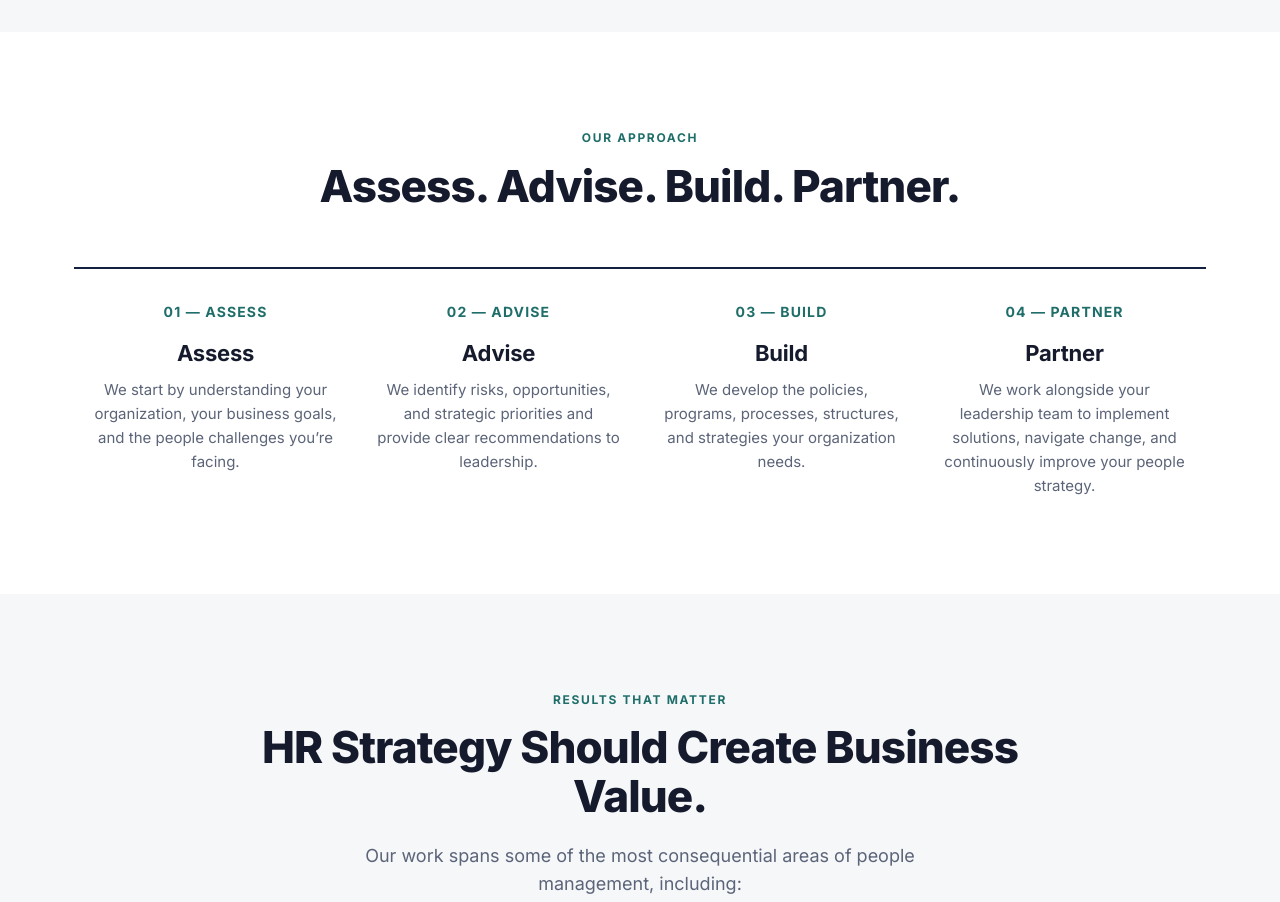
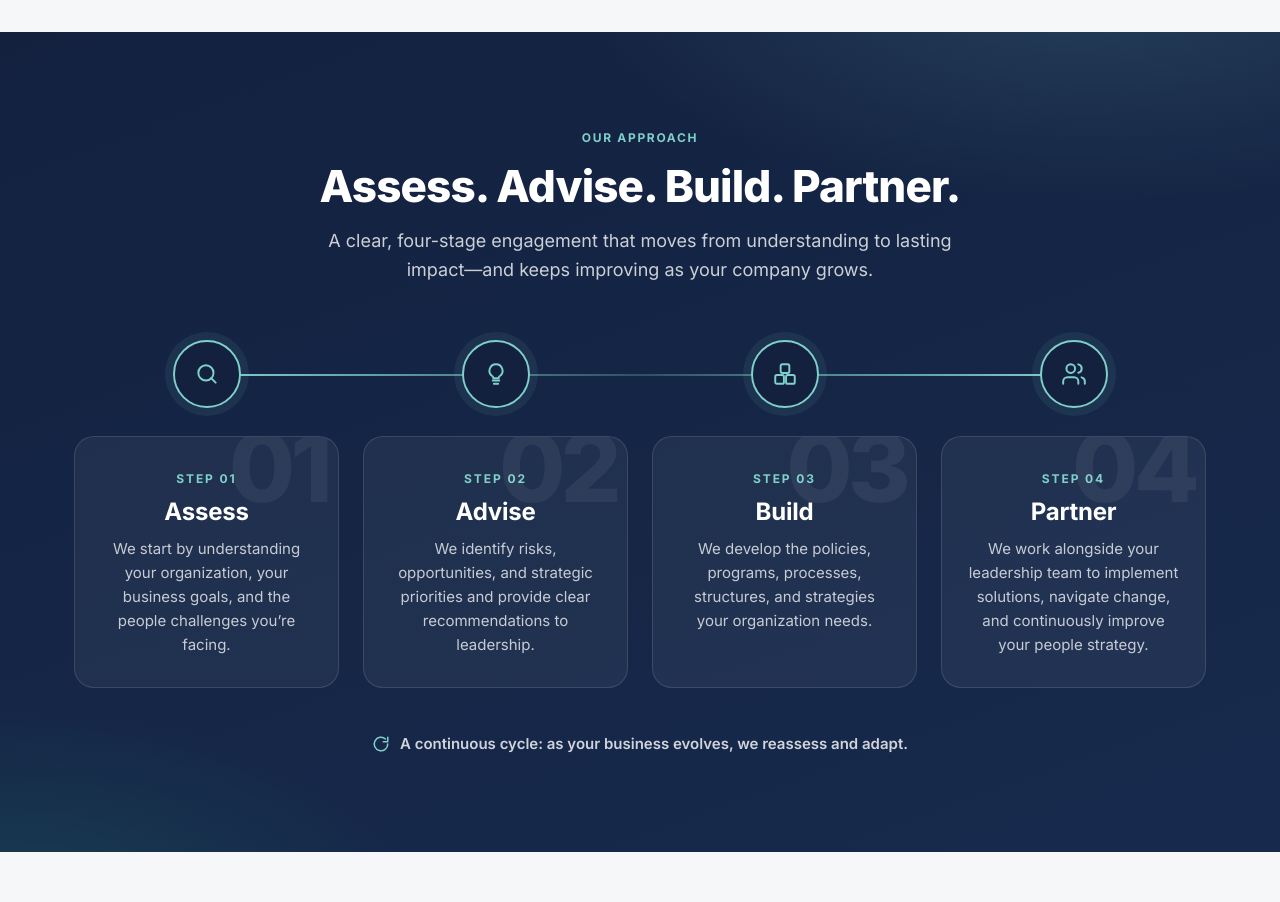
Before and after one commit to Alloo4/Carroll-consulting, a plain HTML site: page index.html in a window 1280 px wide. Shown: the part 4440-5342 px from the top of the page. Drawn offline with Linux system fonts and the light colour scheme.

Commit message:
Home: redesign Our Approach as a connected four-step journey
Co-Authored-By: Claude Opus 5.5 <noreply@anthropic.com>

```diff
--- a/css/styles.css
+++ b/css/styles.css
@@ -182,7 +182,6 @@ h3 { font-size: 20px; font-weight: 700; letter-spacing: -0.01em; }
 .home-page .pillar li::before { position: static; display: inline-block; margin-right: 8px; }
 .home-page .problems-head { flex-direction: column; align-items: center; }
 .home-page .problem { align-items: center; }
-.home-page .step { padding-right: 18px; padding-left: 18px; }
 .home-page .insights-box > a { justify-self: center; }
 .home-page .cta-box .hero-actions { justify-content: center; }
 
@@ -214,7 +213,6 @@ h3 { font-size: 20px; font-weight: 700; letter-spacing: -0.01em; }
 .home-page .cta-box .hero-actions { justify-content: center; }
 .home-page .cta-side { max-width: 620px; width: 100%; }
 .home-page .pillar .link { align-self: center; justify-content: center; }
-.home-page .steps .step { padding-left: 18px; padding-right: 18px; }
 .home-page .pillars-cta { margin-top: 48px; text-align: center; }
 .home-page .pillars-cta .btn { font-size: 16px; padding: 16px 30px; }
 
@@ -277,11 +275,55 @@ h3 { font-size: 20px; font-weight: 700; letter-spacing: -0.01em; }
 .section-head h2 { margin-top: 0; }
 .section-head .lead { margin-top: 16px; }
 .section-head-tight { margin-bottom: 40px; }
-.steps { display: grid; grid-template-columns: repeat(4, 1fr); gap: 0; border-top: 2px solid var(--navy); }
-.step { padding: 32px 28px 0 0; }
-.step .n { font-size: 14px; font-weight: 700; color: var(--teal); margin-bottom: 18px; letter-spacing: .08em; }
-.step h3 { font-size: 22px; margin-bottom: 12px; }
-.step p { color: var(--muted); font-size: 15px; }
+/* OUR APPROACH: connected four-stage journey on a dark band */
+.approach {
+  position: relative; overflow: hidden; color: #fff;
+  background:
+    radial-gradient(900px 420px at 85% -10%, rgba(127,208,201,.18), transparent 60%),
+    radial-gradient(700px 380px at 0% 110%, rgba(31,110,106,.35), transparent 60%),
+    linear-gradient(160deg, var(--navy) 0%, #172a4d 100%);
+}
+.approach .eyebrow { color: var(--teal-light); }
+.approach h2 { color: #fff; }
+.approach .section-head .lead { color: rgba(255,255,255,.78); max-width: 640px; }
+.journey { list-style: none; display: grid; grid-template-columns: repeat(4, 1fr); gap: 24px; position: relative; }
+/* The track that links the four nodes */
+.journey::before {
+  content: ""; position: absolute; top: 34px; left: 12.5%; right: 12.5%; height: 2px;
+  background: linear-gradient(90deg, var(--teal-light), rgba(127,208,201,.25) 50%, var(--teal-light));
+}
+.journey-step { position: relative; display: flex; flex-direction: column; align-items: center; }
+.journey-node {
+  position: relative; z-index: 1; width: 68px; height: 68px; border-radius: 50%;
+  display: grid; place-items: center; color: var(--teal-light);
+  background: var(--navy); border: 2px solid var(--teal-light);
+  box-shadow: 0 0 0 8px rgba(127,208,201,.08);
+  transition: background .25s ease, color .25s ease, transform .25s ease;
+}
+.journey-card {
+  position: relative; overflow: hidden; margin-top: 28px; width: 100%; flex: 1;
+  padding: 32px 24px 30px; border-radius: 20px;
+  background: rgba(255,255,255,.05); border: 1px solid rgba(255,255,255,.12);
+  transition: transform .25s ease, background .25s ease, border-color .25s ease;
+}
+.journey-num {
+  position: absolute; top: -18px; right: 10px; font-size: 96px; font-weight: 800; line-height: 1;
+  letter-spacing: -0.05em; color: rgba(255,255,255,.06); pointer-events: none;
+}
+.journey-kicker { font-size: 12px; font-weight: 700; letter-spacing: .16em; text-transform: uppercase; color: var(--teal-light); margin-bottom: 10px; }
+.journey-card h3 { font-size: 24px; color: #fff; margin-bottom: 12px; }
+.journey-card p:last-child { color: rgba(255,255,255,.75); font-size: 15px; }
+.journey-step:hover .journey-card { transform: translateY(-6px); background: rgba(255,255,255,.09); border-color: rgba(127,208,201,.5); }
+.journey-step:hover .journey-node { background: var(--teal-light); color: var(--navy); transform: scale(1.06); }
+.journey-loop {
+  margin-top: 44px; display: flex; align-items: center; justify-content: center; gap: 10px;
+  font-size: 15px; font-weight: 600; color: rgba(255,255,255,.8);
+}
+.journey-loop svg { color: var(--teal-light); flex: none; }
+@media (prefers-reduced-motion: reduce) {
+  .journey-card, .journey-node { transition: none; }
+  .journey-step:hover .journey-card, .journey-step:hover .journey-node { transform: none; }
+}
 
 /* RESULTS */
 .results { background: var(--bg); }
@@ -494,8 +536,8 @@ footer { background: #fff; border-top: 1px solid var(--line); padding: 72px 0 40
   .pillar-grid, .problem-grid, .creds-grid, .philosophy-grid, .article-list { grid-template-columns: 1fr; }
   .engage-grid { grid-template-columns: 1fr 1fr; }
   .service-grid, .expect-steps { grid-template-columns: 1fr; }
-  .steps { grid-template-columns: 1fr 1fr; }
-  .step { padding-bottom: 36px; }
+  .journey { grid-template-columns: 1fr 1fr; row-gap: 40px; }
+  .journey::before { display: none; }
   .insights-box { grid-template-columns: 1fr; padding: 36px; }
   .cta-box { padding: 56px 32px; }
   .beyond { padding: 52px 36px; }
@@ -510,13 +552,16 @@ footer { background: #fff; border-top: 1px solid var(--line); padding: 72px 0 40
   .nav .btn { padding: 9px 16px; font-size: 13px; }
   .nav-links { padding-left: 16px; padding-right: 16px; }
   .trust-strip { flex-direction: column; align-items: center; gap: 10px; }
+  .journey { grid-template-columns: 1fr; max-width: 420px; margin: 0 auto; }
+  .journey-loop { display: block; text-align: center; }
+  .journey-loop svg { display: inline-block; vertical-align: -3px; margin-right: 6px; }
   .jump-nav a { flex: 1 1 calc(50% - 10px); justify-content: center; }
 }
 @media (max-width: 420px) {
   /* Wordmark collapses to the mark so the CTA and menu button still fit. */
   .nav .logo-text { display: none; }
   .hero-actions .btn { width: 100%; justify-content: center; }
-  .result-cards, .stats, .steps, .engage-grid, .form-grid, .checks { grid-template-columns: 1fr; }
+  .result-cards, .stats, .journey, .engage-grid, .form-grid, .checks { grid-template-columns: 1fr; }
   .cta-box { padding: 44px 24px; border-radius: 22px; }
   .cta .btn, .form-submit .btn { width: 100%; justify-content: center; }
   .foot-grid { grid-template-columns: 1fr; }
--- a/index.html
+++ b/index.html
@@ -234,18 +234,52 @@
 </section>
 
 <!-- OUR APPROACH -->
-<section>
+<section class="approach">
   <div class="wrap">
     <div class="section-head">
       <p class="eyebrow">Our Approach</p>
       <h2>Assess. Advise. Build. Partner.</h2>
+      <p class="lead">A clear, four-stage engagement that moves from understanding to lasting impact—and keeps improving as your company grows.</p>
     </div>
-    <div class="steps">
-      <div class="step"><div class="n">01 — ASSESS</div><h3>Assess</h3><p>We start by understanding your organization, your business goals, and the people challenges you’re facing.</p></div>
-      <div class="step"><div class="n">02 — ADVISE</div><h3>Advise</h3><p>We identify risks, opportunities, and strategic priorities and provide clear recommendations to leadership.</p></div>
-      <div class="step"><div class="n">03 — BUILD</div><h3>Build</h3><p>We develop the policies, programs, processes, structures, and strategies your organization needs.</p></div>
-      <div class="step"><div class="n">04 — PARTNER</div><h3>Partner</h3><p>We work alongside your leadership team to implement solutions, navigate change, and continuously improve your people strategy.</p></div>
-    </div>
+    <ol class="journey">
+      <li class="journey-step">
+        <span class="journey-node" aria-hidden="true"><svg viewBox="0 0 24 24" width="26" height="26" fill="none" stroke="currentColor" stroke-width="1.8" stroke-linecap="round" stroke-linejoin="round"><circle cx="11" cy="11" r="7"/><path d="m20 20-4.2-4.2"/></svg></span>
+        <div class="journey-card">
+          <span class="journey-num" aria-hidden="true">01</span>
+          <p class="journey-kicker">Step 01</p>
+          <h3>Assess</h3>
+          <p>We start by understanding your organization, your business goals, and the people challenges you’re facing.</p>
+        </div>
+      </li>
+      <li class="journey-step">
+        <span class="journey-node" aria-hidden="true"><svg viewBox="0 0 24 24" width="26" height="26" fill="none" stroke="currentColor" stroke-width="1.8" stroke-linecap="round" stroke-linejoin="round"><path d="M9 18h6"/><path d="M10 21h4"/><path d="M12 3a6 6 0 0 0-3.5 10.9c.6.4 1 1.1 1 1.8V16h5v-.3c0-.7.4-1.4 1-1.8A6 6 0 0 0 12 3Z"/></svg></span>
+        <div class="journey-card">
+          <span class="journey-num" aria-hidden="true">02</span>
+          <p class="journey-kicker">Step 02</p>
+          <h3>Advise</h3>
+          <p>We identify risks, opportunities, and strategic priorities and provide clear recommendations to leadership.</p>
+        </div>
+      </li>
+      <li class="journey-step">
+        <span class="journey-node" aria-hidden="true"><svg viewBox="0 0 24 24" width="26" height="26" fill="none" stroke="currentColor" stroke-width="1.8" stroke-linecap="round" stroke-linejoin="round"><rect x="3" y="13" width="8" height="8" rx="1.5"/><rect x="13" y="13" width="8" height="8" rx="1.5"/><rect x="8" y="3" width="8" height="8" rx="1.5"/></svg></span>
+        <div class="journey-card">
+          <span class="journey-num" aria-hidden="true">03</span>
+          <p class="journey-kicker">Step 03</p>
+          <h3>Build</h3>
+          <p>We develop the policies, programs, processes, structures, and strategies your organization needs.</p>
+        </div>
+      </li>
+      <li class="journey-step">
+        <span class="journey-node" aria-hidden="true"><svg viewBox="0 0 24 24" width="26" height="26" fill="none" stroke="currentColor" stroke-width="1.8" stroke-linecap="round" stroke-linejoin="round"><path d="M16 21v-2a4 4 0 0 0-4-4H6a4 4 0 0 0-4 4v2"/><circle cx="9" cy="7" r="4"/><path d="M22 21v-2a4 4 0 0 0-3-3.9"/><path d="M16 3.1a4 4 0 0 1 0 7.8"/></svg></span>
+        <div class="journey-card">
+          <span class="journey-num" aria-hidden="true">04</span>
+          <p class="journey-kicker">Step 04</p>
+          <h3>Partner</h3>
+          <p>We work alongside your leadership team to implement solutions, navigate change, and continuously improve your people strategy.</p>
+        </div>
+      </li>
+    </ol>
+    <p class="journey-loop"><svg viewBox="0 0 24 24" width="18" height="18" fill="none" stroke="currentColor" stroke-width="2" stroke-linecap="round" stroke-linejoin="round" aria-hidden="true"><path d="M21 12a9 9 0 1 1-3-6.7"/><path d="M21 3v6h-6"/></svg> A continuous cycle: as your business evolves, we reassess and adapt.</p>
   </div>
 </section>
 
```
